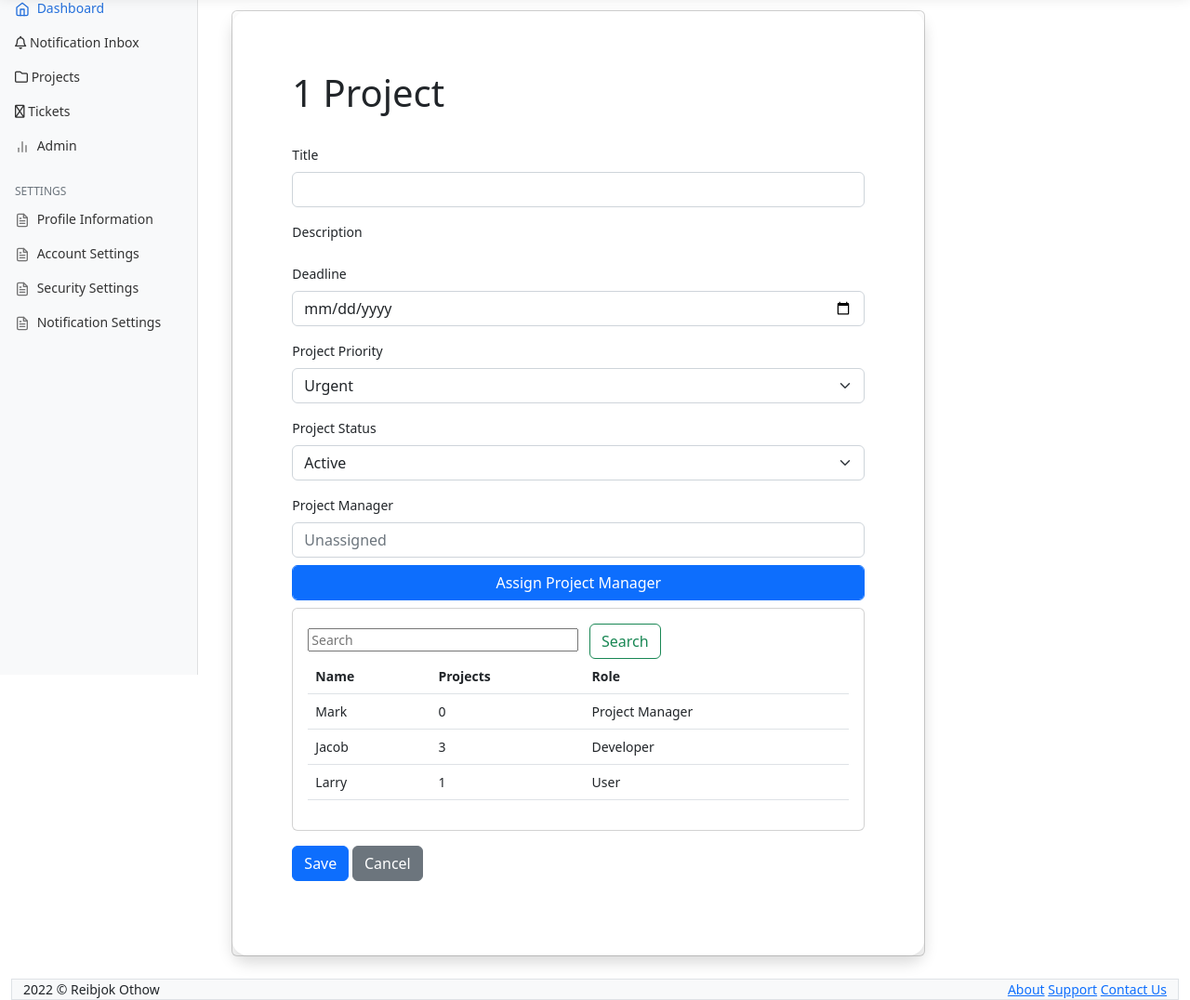
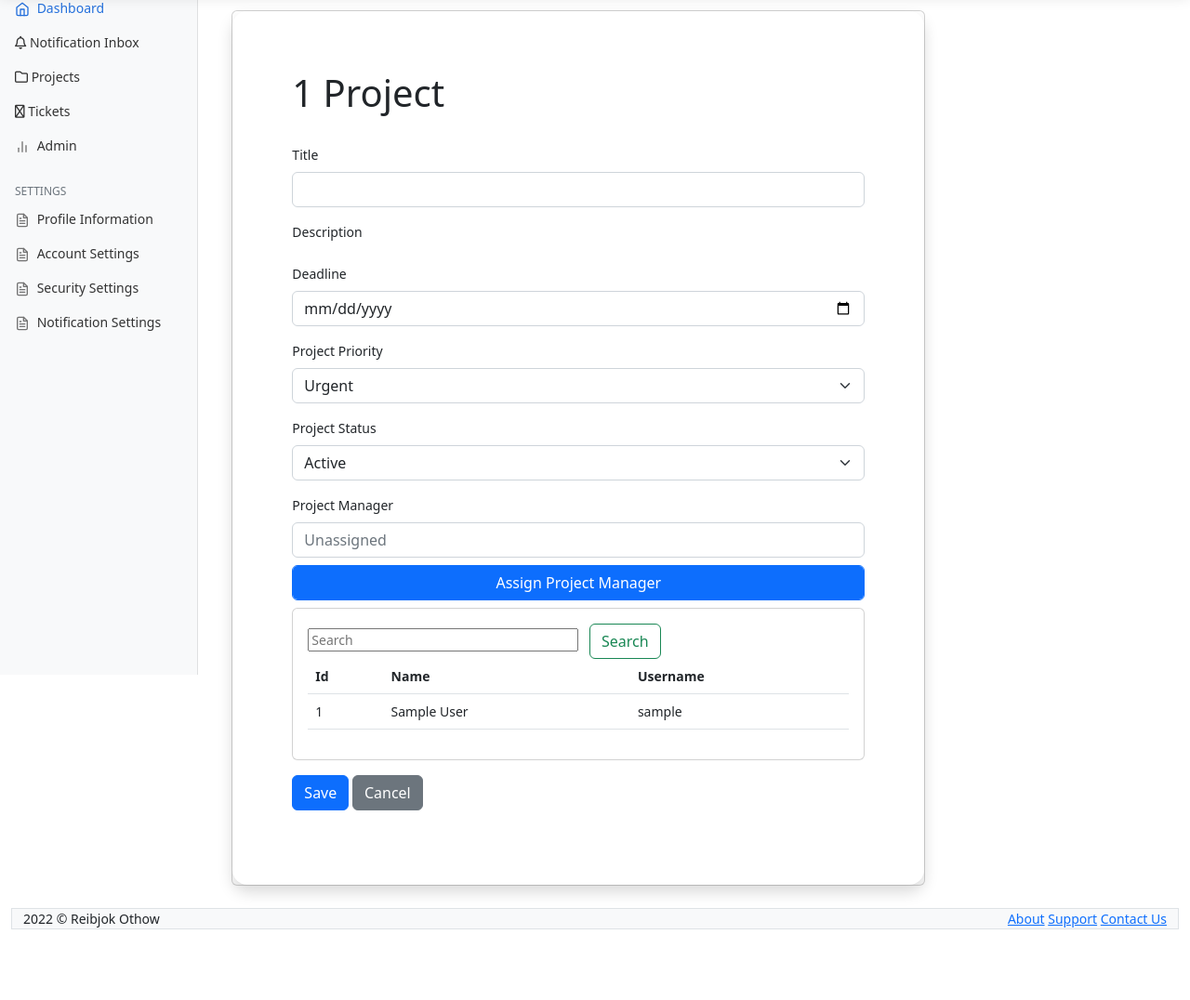
Before and after one commit to Rebjok/Bug-tracker, a Flask app: page /project/1 in a window 1280 px wide, after a click on "Assign Project Manager". Shown: the part 74-1150 px from the top of the page at 93% size. After the commit the page ends 1074 px from the top, so only its background shows below. Run offline with Flask 2, Linux system fonts and the light colour scheme; tables that the repository leaves empty hold one stand-in row (values such as "Sample post"); some libraries are stand-ins or nearby versions.

Commit message:
established user and project table relationship

```diff
--- a/app.py
+++ b/app.py
@@ -49,6 +49,8 @@ class User(UserMixin, db.Model):
     # This will act like a List of ticket objects attached to each User.
     # The "developer" refers to the developer property in the Ticket class.
     tickets = relationship("Ticket", back_populates="developer")
+    # This will act like a List of projects managed by each User.
+    projects_managed = relationship("Project", back_populates="project_manager")
 
 class Project(db.Model):
     __tablename__ = "projects"
@@ -59,7 +61,10 @@ class Project(db.Model):
     deadline = db.Column(db.DateTime(timezone=True), nullable=False)
     priority = db.Column(db.String(100), nullable=False)
     status = db.Column(db.String(100), nullable=False)
-    project_manager = db.Column(db.String(100), nullable=False)
+    # Create Foreign Key, "users.id" the users refers to the tablename of User.
+    project_manager_id = db.Column(db.Integer, db.ForeignKey("users.id"), nullable=True)
+    # Create reference to the User object, the "tickets" refers to the tickets property in the User class.
+    project_manager = relationship("User", back_populates="projects_managed")
 
 class Ticket(db.Model):
     __tablename__ = 'tickets'
@@ -253,7 +258,7 @@ def modify_project(action):
                 #Convert deadline to datetime in proper format
                 deadline = datetime.datetime.strptime(deadline, '%Y-%m-%d')
 
-                project = Project(title=project_title, description=description, start_date=start_date, deadline=deadline, priority=priority, status=status, project_manager=project_manager)
+                project = Project(title=project_title, description=description, start_date=start_date, deadline=deadline, priority=priority, status=status, project_manager_id=project_manager)
                 db.session.add(project)
                 db.session.commit()
                 return redirect(url_for('project_details'))
@@ -268,7 +273,8 @@ def modify_project(action):
             flash('Please provide all the fields')
             return redirect(url_for('modify-project'))
     else:
-        return render_template('modify-project.html', action=action)
+        users = User.query.all()
+        return render_template('modify-project.html', action=action, users=users)
 
 #This route is called when the user searches for a project when assigning a project manager for a project
 @app.route('/search-project', methods=['POST'])
--- a/templates/modify-project.html
+++ b/templates/modify-project.html
@@ -70,27 +70,19 @@
                           <table class="table table-hover">
                                 <thead class="thead-dark">
                                   <tr>
+                                    <th scope="col">Id</th>
                                     <th scope="col">Name</th>
-                                    <th scope="col">Projects</th>
-                                    <th scope="col">Role</th>
+                                    <th scope="col">Username</th>
                                   </tr>
                                 </thead>
                                 <tbody>
+                                  {% for user in users %}
                                   <tr onclick="update(this)">
-                                    <td>Mark</td>
-                                    <td>0</td>
-                                    <td>Project Manager</td>
+                                    <td>{{user.id}}</td>
+                                    <td>{{user.name}}</td>
+                                    <td>{{user.username}}</td>
                                   </tr>
-                                  <tr onclick="update(this)">
-                                    <td>Jacob</td>
-                                    <td>3</td>
-                                    <td>Developer</td>
-                                  </tr>
-                                  <tr onclick="update(this)">
-                                    <td>Larry</td>
-                                    <td>1</td>
-                                    <td>User</td>
-                                  </tr>
+                                  {% endfor %}
                                 </tbody>
                           </table>
                           <script>
```
